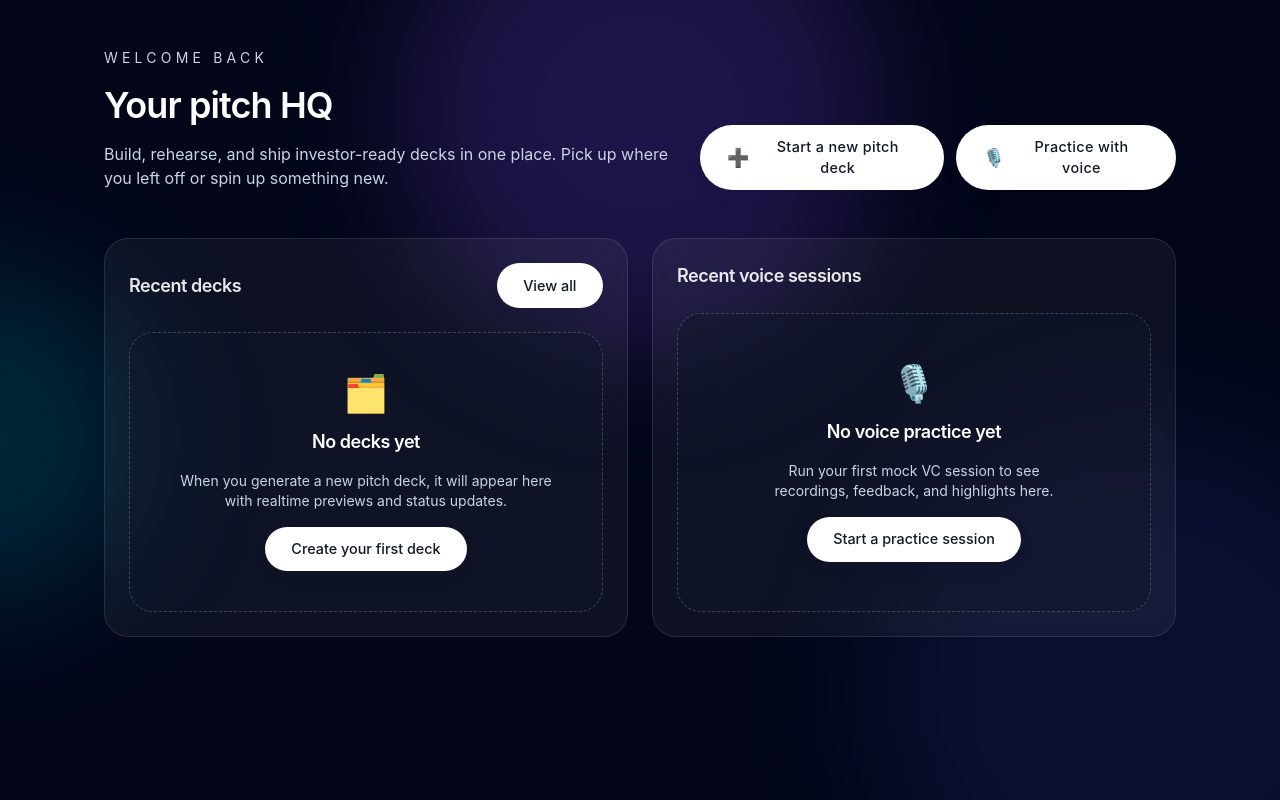
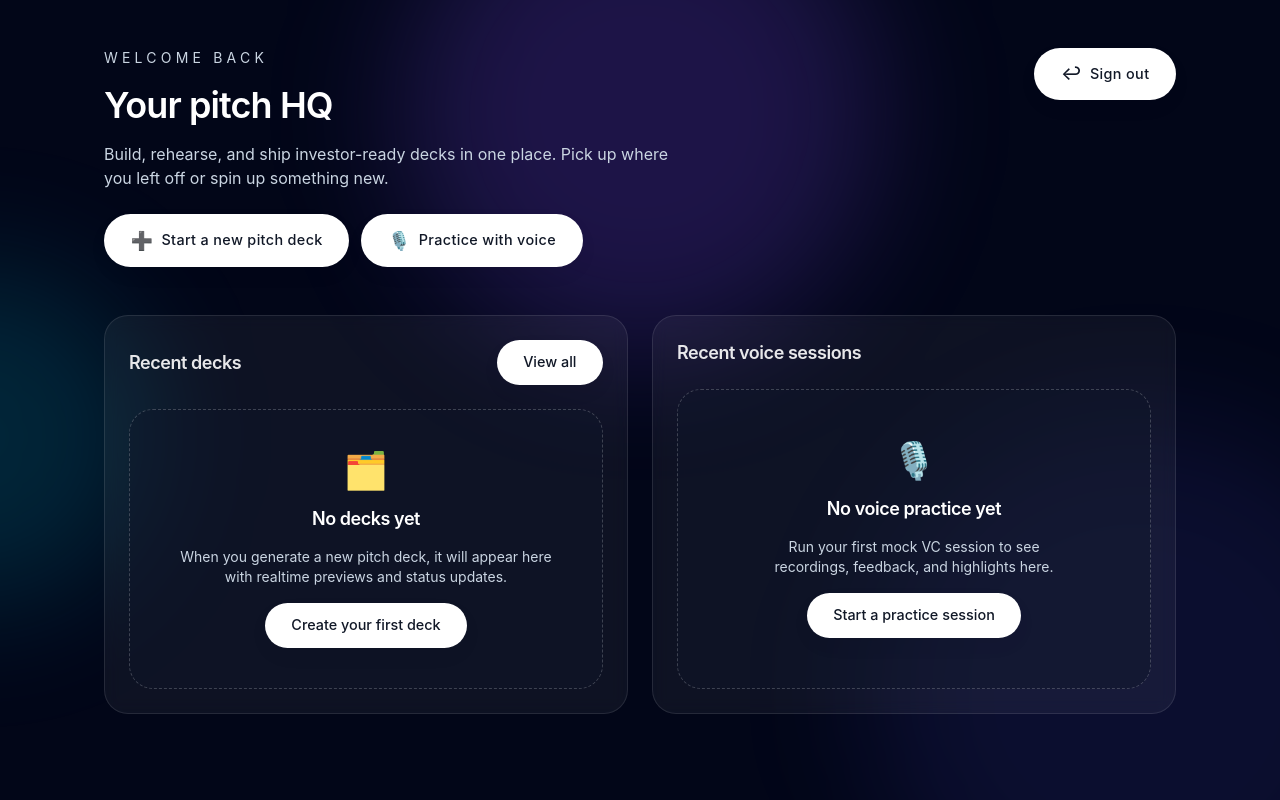
Before and after one commit to RahimMirani/PitchForge, a React (Vite) app in the folder frontend/: page /dashboard in a window 1280 px wide. Built offline with nearby package versions, Linux system fonts and the light colour scheme.

Commit message:
Added a sign out button

```diff
--- a/frontend/src/pages/Dashboard.tsx
+++ b/frontend/src/pages/Dashboard.tsx
@@ -19,13 +19,23 @@ export function Dashboard() {
       </div>
 
       <div className="relative mx-auto flex min-h-screen w-full max-w-6xl flex-col gap-12 px-6 py-12 sm:px-10">
-        <header className="flex flex-col gap-6 md:flex-row md:items-end md:justify-between">
+        <header className="flex flex-col gap-6">
+          <div className="flex flex-col gap-6 md:flex-row md:items-start md:justify-between">
             <div>
               <p className="text-sm uppercase tracking-[0.3em] text-slate-300">Welcome back</p>
               <h1 className="mt-3 text-4xl font-semibold text-white">Your pitch HQ</h1>
               <p className="mt-3 max-w-xl text-base text-slate-300">
                 Build, rehearse, and ship investor-ready decks in one place. Pick up where you left off or spin up something new.
               </p>
+            </div>
+
+            <button
+              onClick={() => navigate('/')}
+              className="ml-auto flex items-center justify-center gap-2 rounded-full border border-white/10 px-6 py-3 text-sm font-semibold tracking-wide text-slate-200 transition hover:border-white/30 hover:bg-white/10"
+            >
+              <span className="text-lg">↩︎</span>
+              Sign out
+            </button>
           </div>
 
           <div className="flex flex-col gap-3 sm:flex-row sm:items-center">
```
Lines whose indentation alone changed are shown as unchanged.
